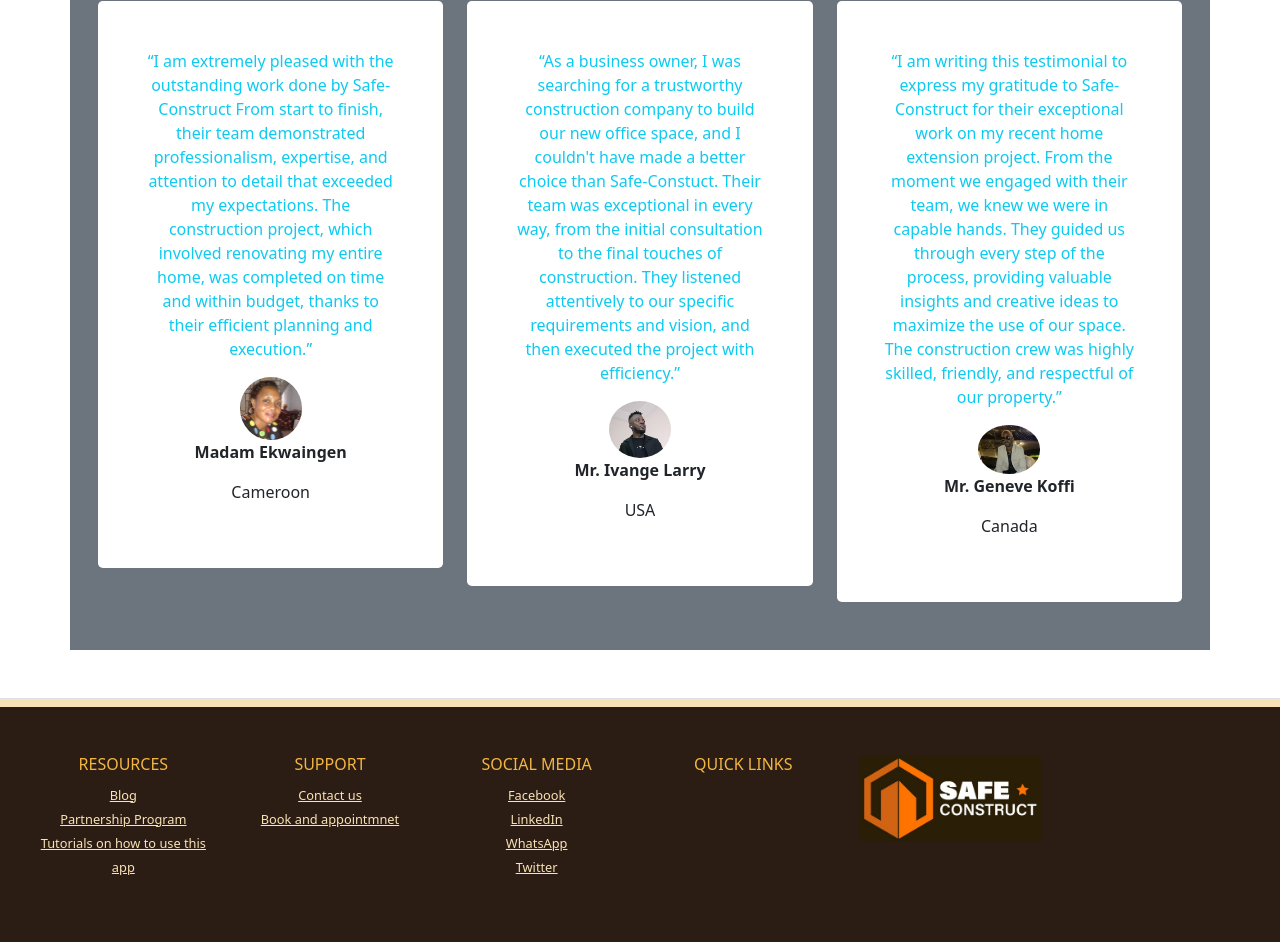
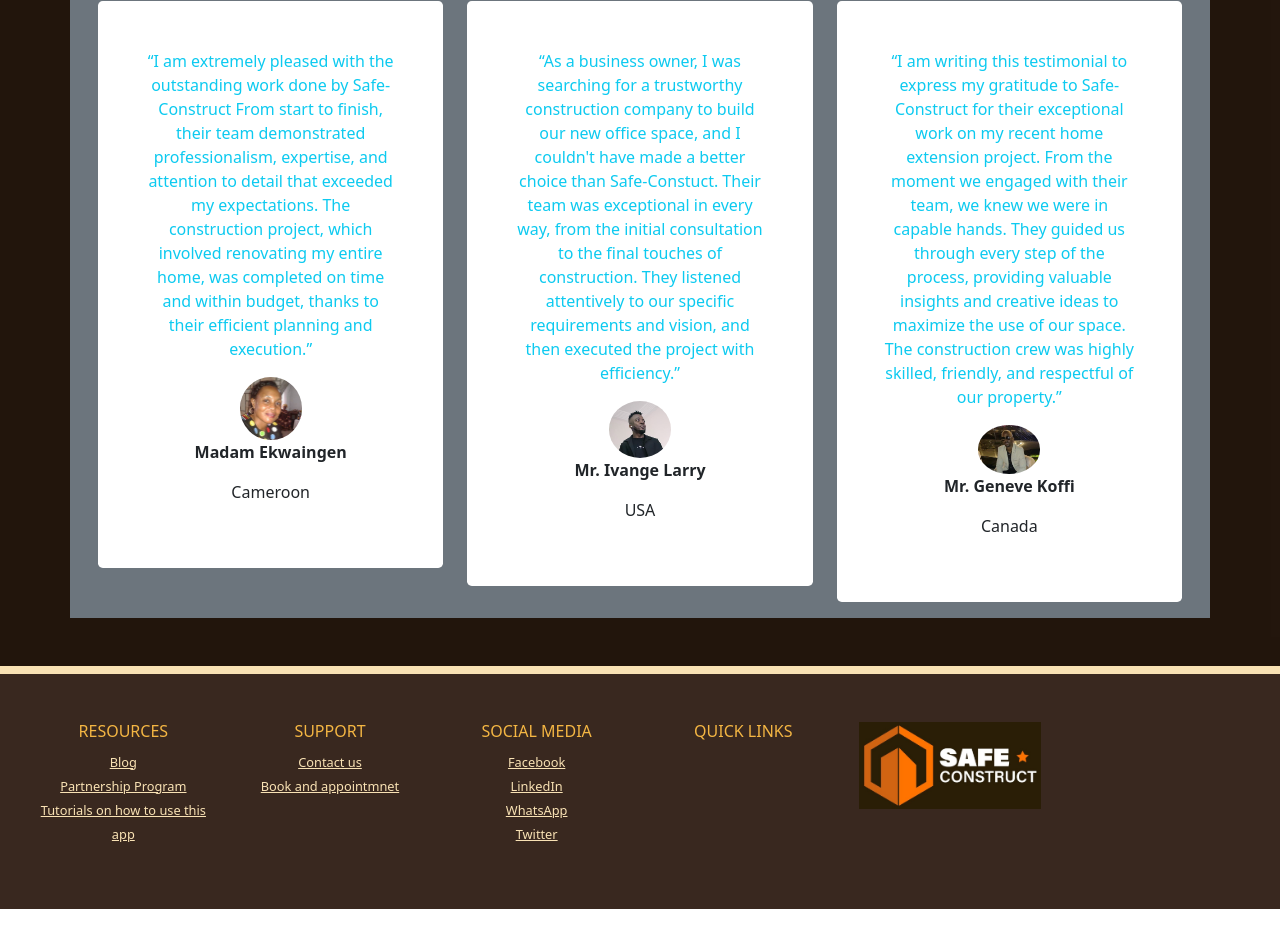
Before and after one commit to donatiennka/Atzimi_S-Projet-TP-001, a plain HTML site: page index.html in a window 1280 px wide. Shown: the part 2920-3862 px from the top of the page. After the commit the page ends 3829 px from the top, so only its background shows below. Drawn offline with nearby package versions, Linux system fonts and the light colour scheme; a script that the page names is missing; files whose address does not match are found by name.

Commit message:
Application d'une couleur de fond pour la partie centrale 'main' de la page web...

```diff
--- a/css/styles.css
+++ b/css/styles.css
@@ -80,10 +80,16 @@ footer li .footer-link
   color: #f9e2b4;
 }
 
-#footer-wrapper-div
+#main-style
 {
-  background: rgba(24, 9, 1, 0.92);
-    background-color: rgba(26, 9, 1, 0.92);
+  background: rgba(26, 12, 3, 0.96);
+    background-color: rgba(26, 12, 3, 0.96);
+}
+
+#footer-style
+{
+  background: rgba(48, 28, 17, 0.92);
+    background-color: rgba(41, 22, 13, 0.92);
   border-top:8px solid #f9e2b4;
   border-color: #f9e2b4;
 }
--- a/index.html
+++ b/index.html
@@ -81,7 +81,7 @@
             </div>
         </nav>
     </header>
-    <main>
+    <main class="pb-5" id="main-style">
         <section class="bg-info">
             <div class="container-fluid d-flex align-items-center">
                 <div class="row py-5">
@@ -299,8 +299,8 @@
             </div>
         </section>
 
-        <section class="my-5">
-            <div class="container bg-secondary py-5">
+        <section class="mt-0">
+            <div class="container bg-secondary pt-5 pb-3">
                 <h5 class="text-center">TESTIMONIALS</h5>
                 <h2 class="text-center text-white fw-bold">What they say about us ?</h2>
                 <div class="row px-3">
@@ -369,8 +369,8 @@
         </section>
 
     </main>
-    <footer class="border-top">
-        <div class="container-fluid py-5" id="footer-wrapper-div">
+    <footer id="footer-style">
+        <div class="container-fluid py-5">
             <div class="row mx-2">
                 <div class="col-md-2">
                     <h6 class="footer-style text-center">RESOURCES</h6>
```
